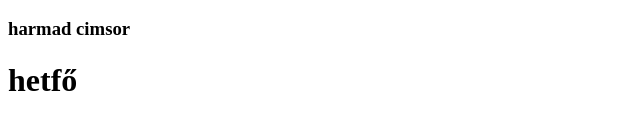
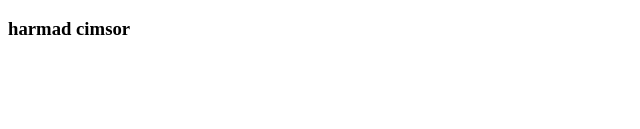
Before and after one commit to TrepakIldiko/Teszt, a plain HTML site: page index.html in a window 1280 px wide. Shown: the part 191-320 px from the top of the page, without its empty margins (0-640 px from the left). Drawn offline with Linux system fonts and the light colour scheme.

Commit message:
Update index.html

```diff
--- a/index.html
+++ b/index.html
@@ -12,6 +12,6 @@
     <h3>harmadik cimsor</h3>
     <h4>valami</h4>
     <h3>harmad cimsor</h3>
-    <h1>hetfő</h1>
+
 </body>
 </html>
```
